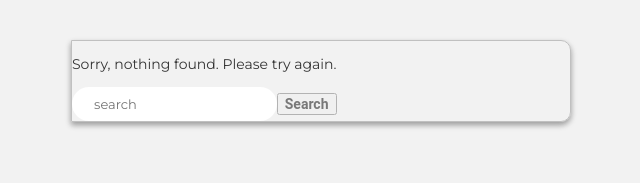
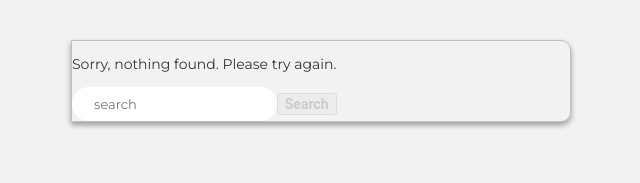
Before and after one commit to eprikhodko/firebase-app, a React (Create React App) app: page /#/nothing-found-on-search in a window 1280 px wide. Shown: the top 183 px of the page, without its empty margins (319-959 px from the left). Built offline with nearby package versions, Linux system fonts and the light colour scheme; no server answers; the database is empty.

Commit message:
Fix bug when props wasn't passed down to Header component from AlbumDetails component

```diff
--- a/src/App.js
+++ b/src/App.js
@@ -64,7 +64,6 @@ const App = () => {
   const [searchAgain, setSearchAgain] = useState(false)
 
   const nothingIsFound = {nothingFound, setNothingFound}
-  const repeatSearch = {searchAgain, setSearchAgain}
 
   const [submitSearch, setSubmitSearch] = useState("")
   const submit = {submitSearch, setSubmitSearch}
@@ -127,7 +126,9 @@ const App = () => {
                 <Route path={ROUTES.UPLOAD}>
                   <Upload searchInput={searchInput} />
                 </Route>
-                <Route path={ROUTES.ALBUM_DETAILS} component={AlbumDetails} />
+                <Route path={ROUTES.ALBUM_DETAILS}>
+                  <AlbumDetails submit={submit} searchInput={searchInput}/>
+                </Route>
                 <Route path={ROUTES.PROFILE} component={Profile} />
                 <Route path={ROUTES.COLLECTION} component={Collection} />
                 <Route path={ROUTES.UPLOADED_BY} component={UploadedBy} />
--- a/src/components/AlbumDetails.js
+++ b/src/components/AlbumDetails.js
@@ -11,7 +11,9 @@ import Header from "../components/Header"
 
 import "../styles/AlbumDetails.css"
 
-const AlbumDetails = () => {
+const AlbumDetails = ({submit, searchInput}) => {
+
+    console.log(submit)
 
     const currentUser = useContext(UserContext)
     // const currentUser = null
@@ -205,7 +207,7 @@ const AlbumDetails = () => {
 
     return(
         <div>
-            <Header />
+            <Header submit={submit} searchInput={searchInput}/>
             <div className="container-album">
                 <img
                     src={albumCover}
--- a/src/components/Header.js
+++ b/src/components/Header.js
@@ -21,8 +21,8 @@ const Header = ({searchInput, repeatSearch, nothingIsFound, albums, submit}) =>
 
     const history = useHistory()
 
-    const {submitSearch, setSubmitSearch} = submit
-    const {setSearchQuery} = searchInput
+    const {submitSearch, setSubmitSearch} = submit || {}
+    const {setSearchQuery} = searchInput || {}
 
     // const handleUpdateAlbumsContext = () => {
 
--- a/src/components/Search/SearchBox.js
+++ b/src/components/Search/SearchBox.js
@@ -5,15 +5,12 @@ import AlbumsContext from "../../context/albums"
 import { useHistory } from "react-router"
 import * as ROUTES from "../../constants/routes"
 
-const SearchBox = ({searchInput, nothingIsFound, albums, submit}) => {
+const SearchBox = ({searchInput, submit}) => {
 
     // https://stackoverflow.com/questions/48433008/js-es6-destructuring-of-undefined
     // here we're using "Short-circuit evaluation", https://developer.mozilla.org/en-US/docs/Web/JavaScript/Reference/Operators/Logical_OR#short-circuit_evaluation
     const {searchQuery, setSearchQuery} = searchInput || {}
-    // const {nothingFound, setNothingFound} = nothingIsFound || {}
-    // const {albumsCollection} = albums || {}
-    const {submitSearch, setSubmitSearch} = submit || {}
-
+    const {setSubmitSearch} = submit || {}
 
     const history = useHistory()
 
@@ -47,6 +44,13 @@ const SearchBox = ({searchInput, nothingIsFound, albums, submit}) => {
                 <button
                     // className="button-search"
                     className={`button-search ${!searchQuery && "btn-disabled"}`}
+                    // https://developer.mozilla.org/en-US/docs/Web/JavaScript/Reference/Operators/Logical_AND
+                    // expr1 && expr2
+                    // If expr1 can be converted to true, returns expr2; else, returns expr1
+                    // disabled={true} makes button inactive. disabled={false} makes button active
+                    // It works because in JavaScript, true && expression always evaluates to expression, and false && expression always evaluates to false.
+                    // Therefore, if the condition is true, the element right after && will appear in the output. If it is false, React will ignore and skip it.
+                    disabled={!searchQuery && true}
                     // className="btn-disabled"
                     type="submit">Search</button>
             </form>
```
